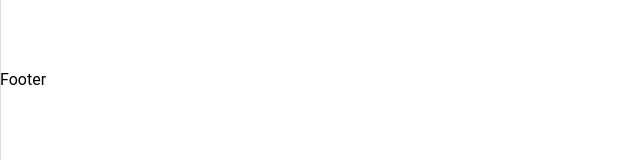
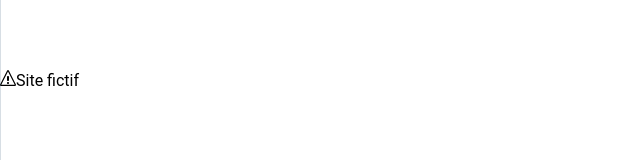
Before and after one commit to Kalyska/on-the-board, a Next.js app: page / in a window 1280 px wide. Shown: the part 160-320 px from the top of the page, without its empty margins (0-640 px from the left). Built offline with nearby package versions, Linux system fonts and the light colour scheme.

Commit message:
modif footer

```diff
--- a/components/Footer.js
+++ b/components/Footer.js
@@ -1,9 +1,10 @@
 import React from 'react';
+import {ImWarning} from 'react-icons/im';
 
 const Footer = () => {
     return (
         <footer>
-            <p>Footer</p>
+            <ImWarning/><span>Site fictif</span>
         </footer>
     );
 }
```
